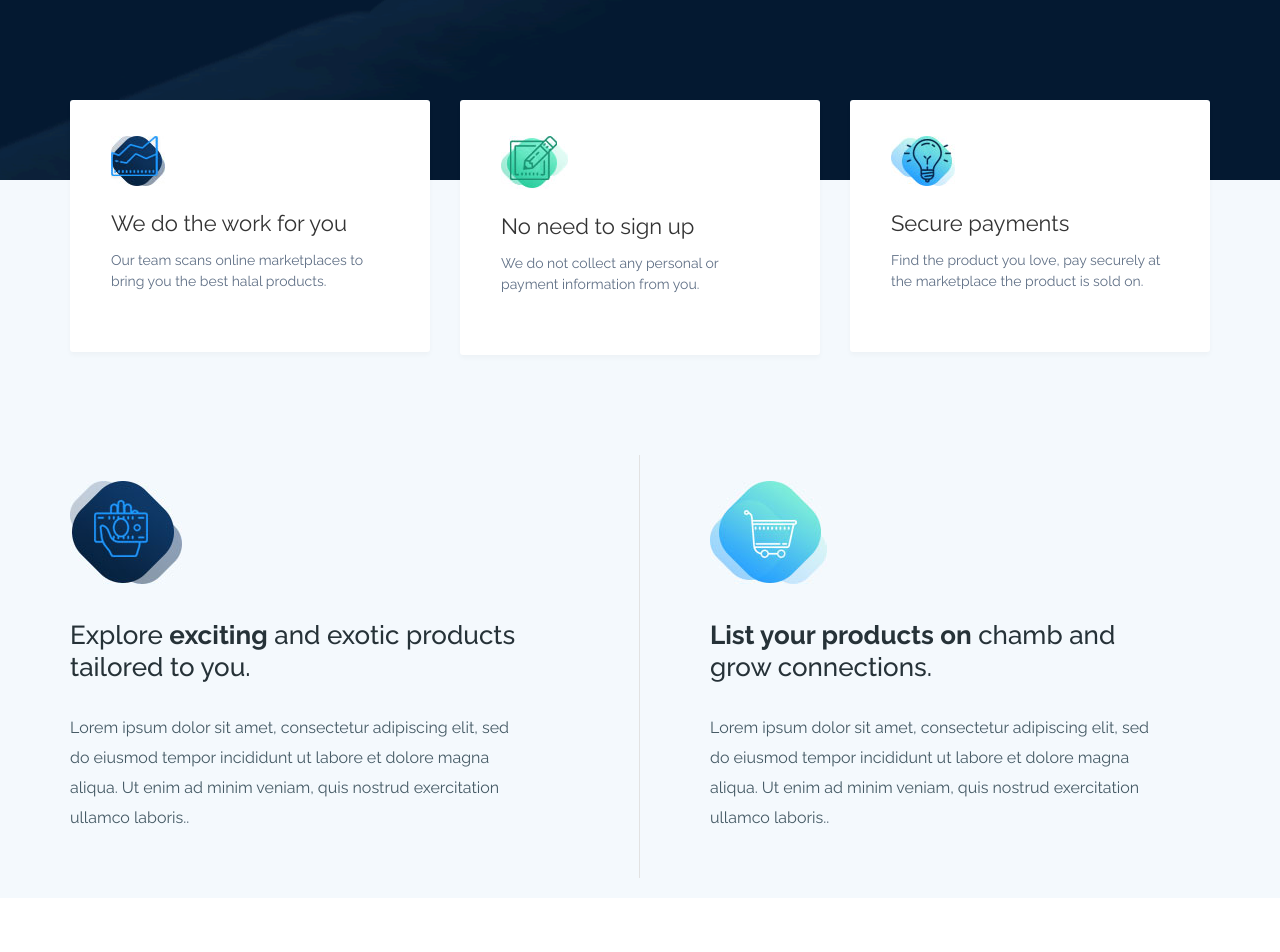
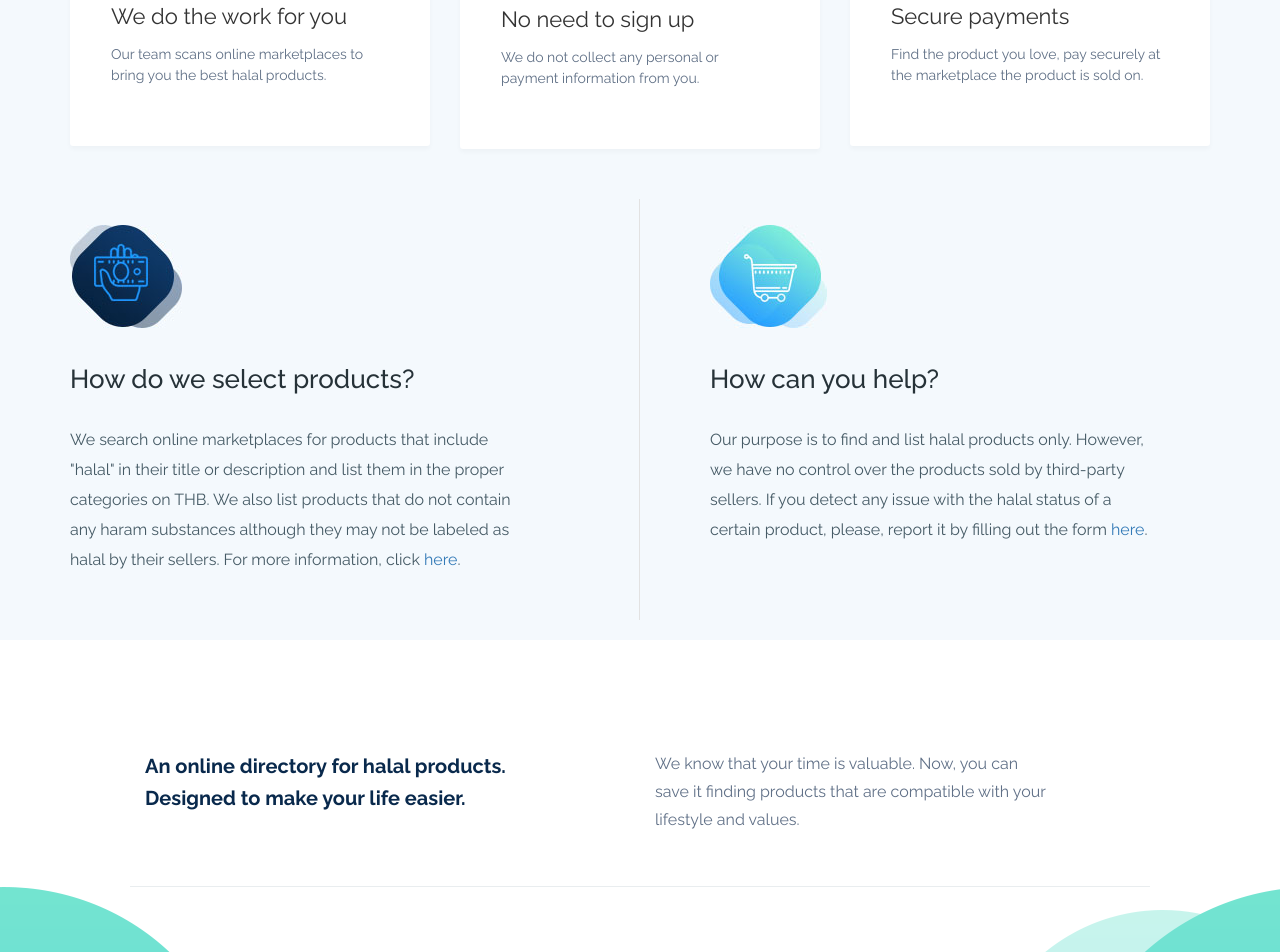
Before and after one commit to furkankozuva/thehalalbuys, a website: page index.html in a window 1280 px wide. Shown: the part 1386-2338 px from the top of the page. Drawn offline with Linux system fonts and the light colour scheme.

Commit message:
make some changes on the home page

```diff
--- a/css/style.css
+++ b/css/style.css
@@ -450,6 +450,7 @@ header .navbar-default .navbar-header {
 	margin: 0 auto;
 	width: 100%;
 	padding: 92px 0px 75px 0px;
+	margin-bottom: 75px;
 }
 
 .find-box h1 {
@@ -669,6 +670,7 @@ header .navbar-default .navbar-header {
 	box-shadow: 0 3px 5px rgba(0, 0, 0, .03);
 	position: relative;
 	margin-top: -80px;
+	margin-bottom: -30px;
 }
 
 .cat-main-box .panel .panel-body {
--- a/index.html
+++ b/index.html
@@ -143,8 +143,10 @@
         <div class="container">
           <div class="row clearfix">
             <div class="find-box">
-              <h1>Search for halal products<br />from your favorite brands</h1>
-              <h4>Thousands of halal products in different categories</h4>
+              <!-- <h1>
+                Search for your favorite products<br />for halal alternatives
+              </h1> -->
+              <!-- <h4>Thousands of halal products in different categories</h4> -->
               <div class="product-sh">
                 <div class="col-sm-6">
                   <div class="form-sh">
@@ -172,7 +174,7 @@
                 <div class="col-sm-3">
                   <div class="form-sh"><a class="btn" href="#">Search</a></div>
                 </div>
-                <p>Or simply<a href="#"> click here </a> and get inspired!</p>
+                <!-- <p>Or simply<a href="#"> click here </a> and get inspired!</p> -->
               </div>
             </div>
           </div>
@@ -331,30 +333,27 @@
           <div class="col-md-6 col-sm-6 wow fadeIn" data-wow-delay="0.2s">
             <div class="exciting_box f_pd">
               <img src="images/exciting_img-01.jpg" class="icon-small" alt="" />
-              <h4>
-                Explore <strong>exciting</strong> and exotic products tailored
-                to you.
-              </h4>
+              <h4>How do we select products?</h4>
               <p>
-                Lorem ipsum dolor sit amet, consectetur adipiscing elit, sed do
-                eiusmod tempor incididunt ut labore et dolore magna aliqua. Ut
-                enim ad minim veniam, quis nostrud exercitation ullamco
-                laboris..
+                We search online marketplaces for products that include "halal"
+                in their title or description and list them in the proper
+                categories on THB. We also list products that do not contain any
+                haram substances although they may not be labeled as halal by
+                their sellers. For more information, click
+                <a href="#">here</a>.
               </p>
             </div>
           </div>
           <div class="col-md-6 col-sm-6 wow fadeIn" data-wow-delay="0.4s">
             <div class="exciting_box l_pd">
               <img src="images/exciting_img-02.jpg" class="icon-small" alt="" />
-              <h4>
-                <strong>List your products on</strong> chamb and grow
-                connections.
-              </h4>
+              <h4>How can you help?</h4>
               <p>
-                Lorem ipsum dolor sit amet, consectetur adipiscing elit, sed do
-                eiusmod tempor incididunt ut labore et dolore magna aliqua. Ut
-                enim ad minim veniam, quis nostrud exercitation ullamco
-                laboris..
+                Our purpose is to find and list halal products only. However, we
+                have no control over the products sold by third-party sellers.
+                If you detect any issue with the halal status of a certain
+                product, please, report it by filling out the form
+                <a href="#">here</a>.
               </p>
             </div>
           </div>
@@ -394,7 +393,7 @@
               <img src="images/bg_img1.png" alt="#" />
             </div>
             <div class="container">
-              <div class="buyer-box clearfix">
+              <!-- <div class="buyer-box clearfix">
                 <div class="col-md-6 col-sm-6 wow fadeIn" data-wow-delay="0.2s">
                   <div class="left-buyer">
                     <img
@@ -419,7 +418,7 @@
                     <a href="#">Create a buyer account</a>
                   </div>
                 </div>
-              </div>
+              </div> -->
             </div>
           </div>
         </div>
```
Also changed, not shown: content.txt (+16 -2 lines).
